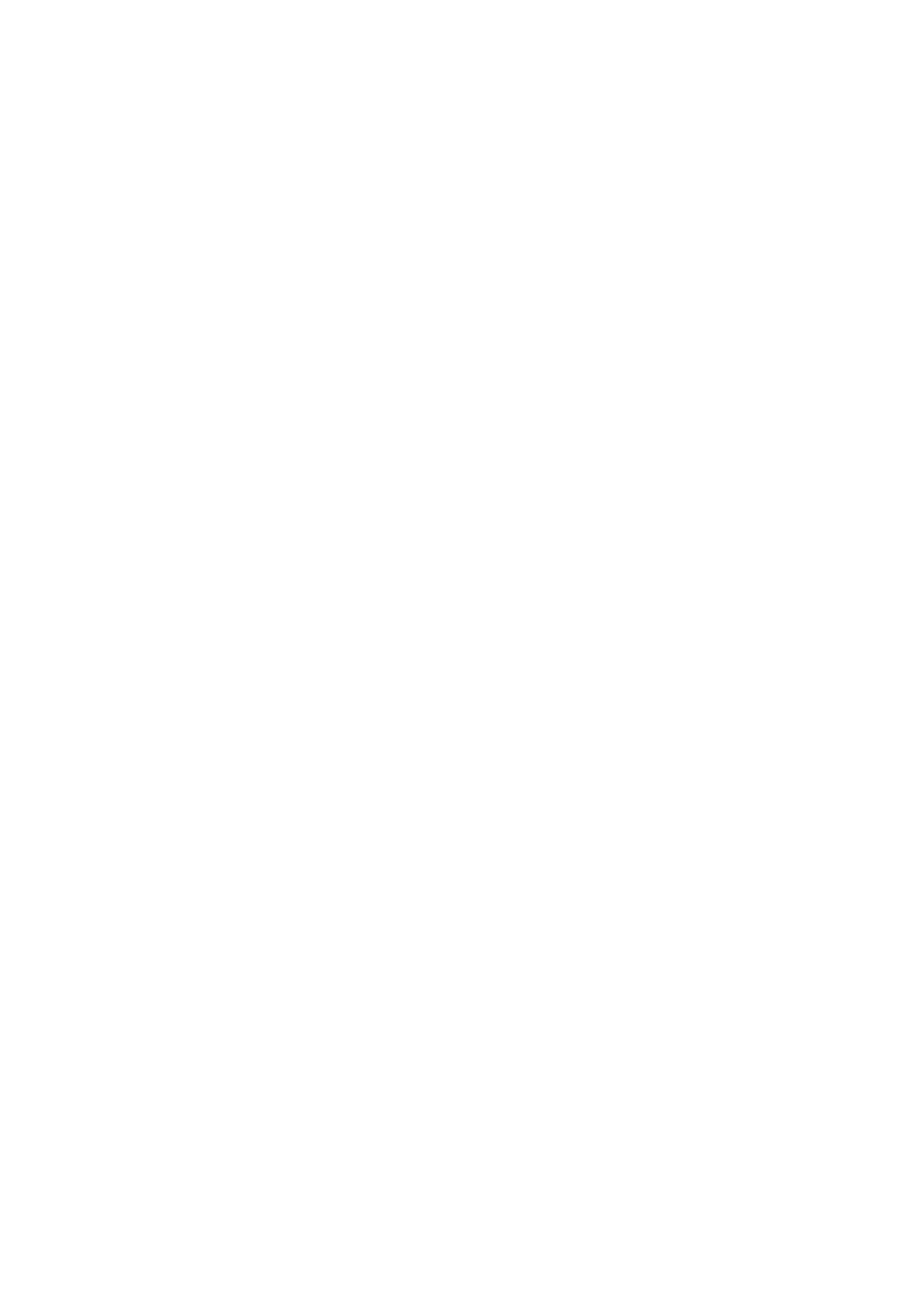
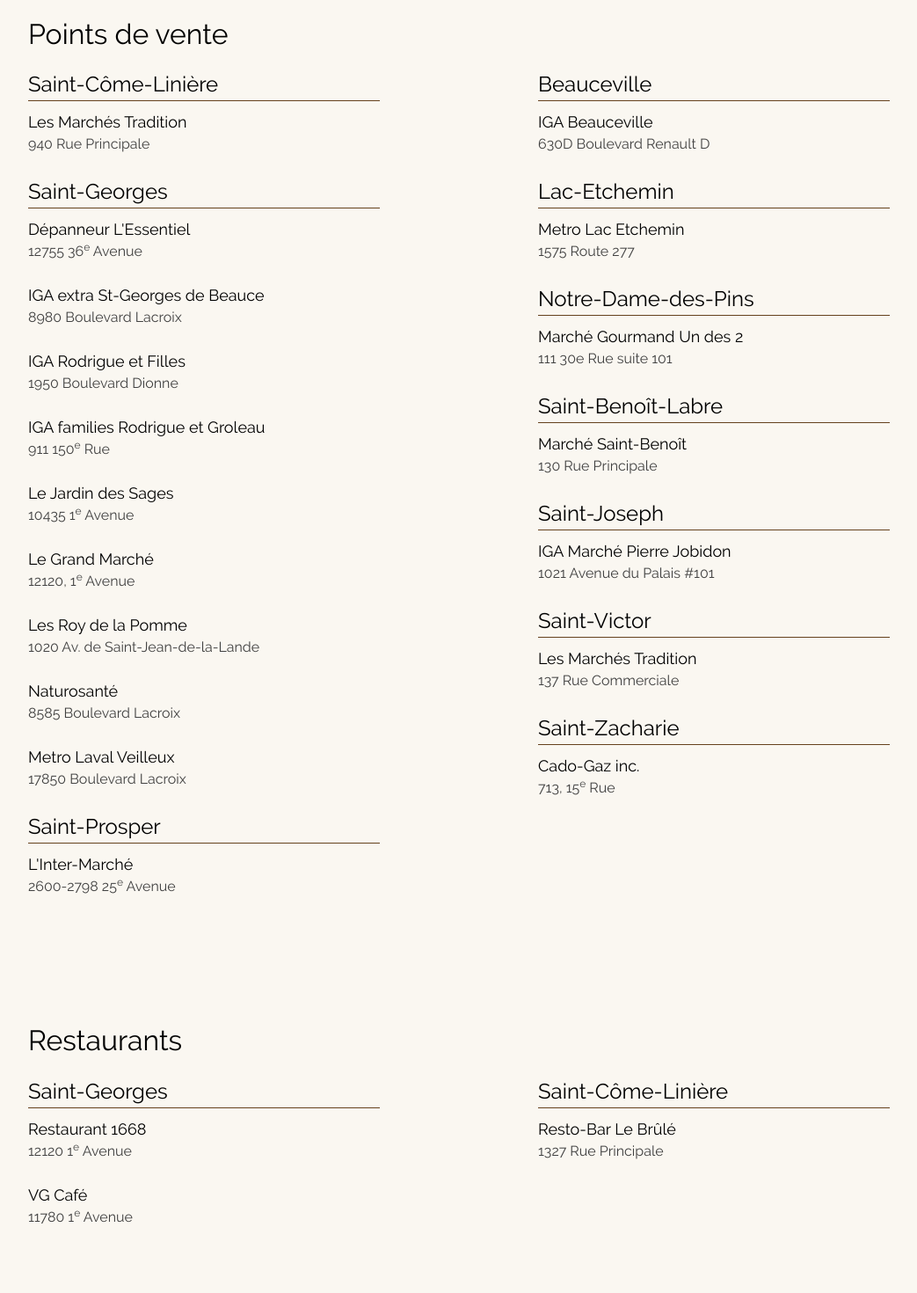
Before and after one commit to mrancourt/boulangeriedici.com, a React (Create React App) app: page / in a window 1280 px wide. Shown: the part 840-2310 px from the top of the page at 88% size, without its empty margins (36-1079 px from the left). Before the commit the page ends 800 px from the top, so only its background shows below. Built offline with nearby package versions, Linux system fonts and the light colour scheme; no server answers.

Commit message:
Revert contentful, updated dep, added point de presence and phone

```diff
--- a/package.json
+++ b/package.json
@@ -7,10 +7,9 @@
     "@fortawesome/free-solid-svg-icons": "^5.15.3",
     "@fortawesome/react-fontawesome": "^0.1.14",
     "animate.css": "^4.1.1",
-    "contentful": "^8.3.2",
     "react": "^17.0.2",
     "react-dom": "^17.0.2",
-    "react-scripts": "^4.0.3",
+    "react-scripts": "^5.0.1",
     "react-scroll-parallax": "^2.4.0",
     "spectre.css": "^0.5.9"
   },
--- a/src/App.js
+++ b/src/App.js
@@ -2,50 +2,16 @@
 import { ParallaxBanner, ParallaxProvider } from 'react-scroll-parallax';
 import { FontAwesomeIcon } from '@fortawesome/react-fontawesome';
 import { faPhone, faMapMarkerAlt, faEnvelope } from '@fortawesome/free-solid-svg-icons';
-import { initClient } from './services/contentfulClient';
-import loadContent from './services/service';
-import TypesPointsDeVente from './components/TypesPointsDeVente';
 
-class App extends React.Component {
-  constructor() {
-    super();
-    this.state = {
-      typesPointsDeVente: [],
-    };
-  }
-
-  componentDidMount() {
-    initClient().then(() => {
-      loadContent('typePointsDeVente').then((content) => {
-        this.setState({ typesPointsDeVente: content });
-      });
-      loadContent('heuresDouverture').then((content) => {
-        this.setState({ heuresDouverture: content[0] });
-      });
-      loadContent('contact').then((content) => {
-        this.setState({ contact: content[0] });
-      });
-      loadContent('imagePrincipale').then((content) => {
-        this.setState({ imagePrincipale: content[0] });
-      });
-      loadContent('imageSections').then((content) => {
-        this.setState({ imageSections: content[0] });
-      });
-    });
-  }
-
-  render() {
-    const { typesPointsDeVente, heuresDouverture, imagePrincipale, imageSections, contact } = this.state;
-
+function App() {
   return (
     <ParallaxProvider>
       <div className="App">
-          {imagePrincipale && (
         <ParallaxBanner
           className="principal"
           layers={[
             {
-                  image: imagePrincipale.fields.image.fields.file.url,
+              image: './images/etienne-baguettes.jpg',
               amount: -0.15,
             },
           ]}
@@ -99,23 +65,200 @@
             </div>
           </div>
         </ParallaxBanner>
-          )}
 
-          <TypesPointsDeVente types={typesPointsDeVente} />
+        <section id="points_de_vente" className="light">
+          <div className="container">
+            <h2 className="pos-title">Points de vente</h2>
 
-          {imageSections && (
+            <div className="columns">
+              <div className="column col-lg-12">
+                <p className="location">Saint-Côme-Linière</p>
+
+                <div className="point-of-sale">
+                  <p className="title">Les Marchés Tradition</p>
+                  <p className="address">940 Rue Principale</p>
+                </div>
+
+                <p className="location">Saint-Georges</p>
+
+                <div className="point-of-sale">
+                  <p className="title">Dépanneur L'Essentiel</p>
+                  <p className="address">
+                    12755 36<sup>e</sup> Avenue
+                  </p>
+                </div>
+
+                <div className="point-of-sale">
+                  <p className="title">IGA extra St-Georges de Beauce</p>
+                  <p className="address">8980 Boulevard Lacroix</p>
+                </div>
+
+                <div className="point-of-sale">
+                  <p className="title">IGA Rodrigue et Filles</p>
+                  <p className="address">1950 Boulevard Dionne</p>
+                </div>
+
+                <div className="point-of-sale">
+                  <p className="title">IGA families Rodrigue et Groleau</p>
+                  <p className="address">
+                    911 150<sup>e</sup> Rue
+                  </p>
+                </div>
+
+                <div className="point-of-sale">
+                  <p className="title">Le Jardin des Sages</p>
+                  <p className="address">
+                    10435 1<sup>e</sup> Avenue
+                  </p>
+                </div>
+
+                <div className="point-of-sale">
+                  <p className="title">Le Grand Marché</p>
+                  <p className="address">
+                    12120, 1<sup>e</sup> Avenue
+                  </p>
+                </div>
+
+                <div className="point-of-sale">
+                  <p className="title">Les Roy de la Pomme</p>
+                  <p className="address">
+                    1020 Av. de Saint-Jean-de-la-Lande
+                  </p>
+                </div>
+
+                <div className="point-of-sale">
+                  <p className="title">Naturosanté</p>
+                  <p className="address">8585 Boulevard Lacroix</p>
+                </div>
+
+                <div className="point-of-sale">
+                  <p className="title">Metro Laval Veilleux</p>
+                  <p className="address">17850 Boulevard Lacroix</p>
+                </div>
+
+                <p className="location">Saint-Prosper</p>
+
+                <div className="point-of-sale">
+                  <p className="title">L'Inter-Marché</p>
+                  <p className="address">
+                    2600-2798 25<sup>e</sup> Avenue
+                  </p>
+                </div>
+              </div>
+              <div className="column col-lg-12">
+                <p className="location">Beauceville</p>
+
+                <div className="point-of-sale">
+                  <p className="title">IGA Beauceville</p>
+                  <p className="address">630D Boulevard Renault D</p>
+                </div>
+
+                <p className="location">Lac-Etchemin</p>
+
+                <div className="point-of-sale">
+                  <p className="title">Metro Lac Etchemin</p>
+                  <p className="address">1575 Route 277</p>
+                </div>
+
+                <p className="location">Notre-Dame-des-Pins</p>
+
+                <div className="point-of-sale">
+                  <p className="title">Marché Gourmand Un des 2</p>
+                  <p className="address">111 30e Rue suite 101</p>
+                </div>
+
+                <p className="location">Saint-Benoît-Labre</p>
+
+                <div className="point-of-sale">
+                  <p className="title">Marché Saint-Benoît</p>
+                  <p className="address">130 Rue Principale</p>
+                </div>
+
+                <p className="location">Saint-Joseph</p>
+
+                <div className="point-of-sale">
+                  <p className="title">IGA Marché Pierre Jobidon</p>
+                  <p className="address">1021 Avenue du Palais #101</p>
+                </div>
+
+                <p className="location">Saint-Victor</p>
+
+                <div className="point-of-sale">
+                  <p className="title">Les Marchés Tradition</p>
+                  <p className="address">137 Rue Commerciale</p>
+                </div>
+
+                <p className="location">Saint-Zacharie</p>
+
+                <div className="point-of-sale">
+                  <p className="title">Cado-Gaz inc.</p>
+                  <p className="address">
+                    713, 15<sup>e</sup> Rue
+                  </p>
+                </div>
+              </div>
+            </div>
+          </div>
+        </section>
+
+        {/*<ParallaxBanner*/}
+        {/*layers={[*/}
+        {/*{*/}
+        {/*image: './images/pain6.jpg',*/}
+        {/*amount: .5,*/}
+        {/*}*/}
+        {/*]}*/}
+        {/*style={{*/}
+        {/*height: '300px',*/}
+        {/*}}*/}
+        {/*/>*/}
+
+        <section id="points_de_vente" className="light">
+          <div className="container">
+            <h2 className="pos-title">Restaurants</h2>
+
+            <div className="columns">
+              <div className="column col-lg-12">
+                <p className="location">Saint-Georges</p>
+
+                <div className="point-of-sale">
+                  <p className="title">Restaurant 1668</p>
+                  <p className="address">
+                    12120 1<sup>e</sup> Avenue
+                  </p>
+                </div>
+
+                <div className="point-of-sale">
+                  <p className="title">VG Café</p>
+                  <p className="address">
+                    11780 1<sup>e</sup> Avenue
+                  </p>
+                </div>
+              </div>
+
+              <div className="column col-lg-12">
+                <p className="location">Saint-Côme-Linière</p>
+
+                <div className="point-of-sale">
+                  <p className="title">Resto-Bar Le Brûlé</p>
+                  <p className="address">1327 Rue Principale</p>
+                </div>
+              </div>
+            </div>
+          </div>
+        </section>
+
         <ParallaxBanner
           layers={[
             {
-                  image: imageSections.fields.image[0].fields.file.url,
-                  amount: 0.2,
+              image: './images/pain.jpg',
+              amount: 0.5,
             },
           ]}
           style={{
             height: '300px',
           }}
         />
-          )}
 
         <footer id="contact">
           <section>
@@ -126,22 +269,21 @@
                   <table>
                     <tbody>
                       <tr>
-                          <td>{heuresDouverture && heuresDouverture.fields.heuresDouverture}</td>
+                        <td>Ouvert selon l'humeur du boulanger</td>
                       </tr>
                     </tbody>
                   </table>
                 </div>
                 <div className="column col-md-12 section">
                   <span className="title">Nous Trouver</span>
-                    <FontAwesomeIcon icon={faMapMarkerAlt} /> {contact && contact.fields.adresse1}
+                  <FontAwesomeIcon icon={faMapMarkerAlt} /> 1251 Route du Président-Kennedy
                   <br />
-                    {contact && contact.fields.adresse2}
+                  Saint-Côme-Linière, QC G0M 1J0
                   <br />
                   <FontAwesomeIcon icon={faEnvelope} />{' '}
-                    <a href={`mailto:${contact && contact.fields.email}`}>{contact && contact.fields.email}</a>
+                  <a href="mailto:boulangeriedici@gmail.com">boulangeriedici@gmail.com</a>
                   <br />
-                    <FontAwesomeIcon icon={faPhone} />{' '}
-                    <a href="tel:1-833-685-7246">{contact && contact.fields.telephone}</a>
+                  <FontAwesomeIcon icon={faPhone} /> <a href="tel:1-833-685-7246">1-418-685-4650</a>
                 </div>
               </div>
             </div>
@@ -151,6 +293,5 @@
     </ParallaxProvider>
   );
 }
-}
 
 export default App;
```
Also changed, not shown: firebase.json, 2 other files (tests, documents, lock files or other folders). Lines whose indentation alone changed are shown as unchanged.
